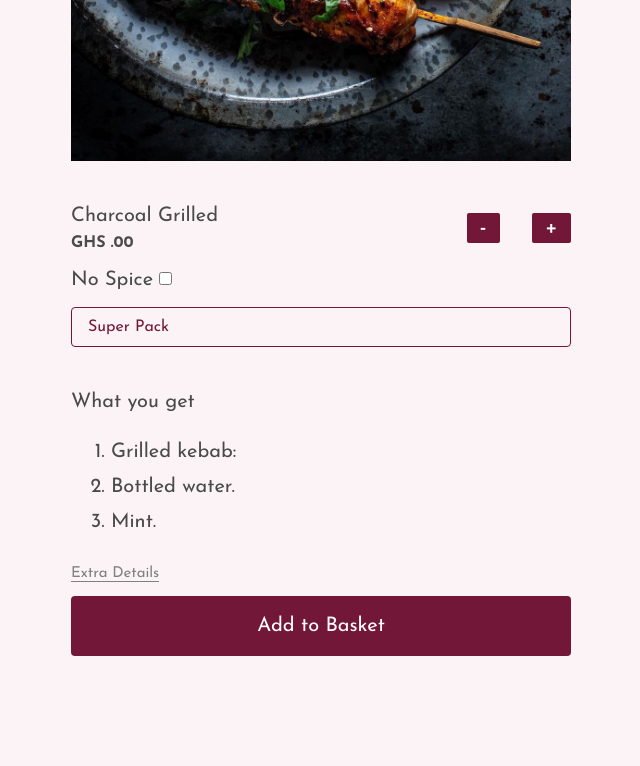
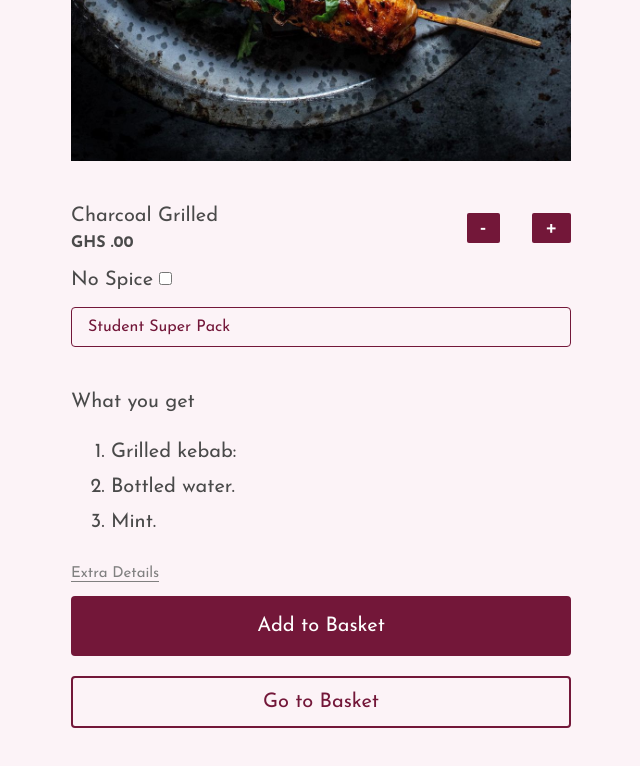
Before and after one commit to mchase007/redcoalv3., a Vue app: page /meal/sausage in a window 1280 px wide. Both pictures are taken after a click on the element "Add to Basket". Shown: the part 688-1454 px from the top of the page, without its empty margins (319-959 px from the left). Built offline with nearby package versions, Linux system fonts and the light colour scheme.

Commit message:
notifications

```diff
--- a/src/assets/scss/_product.scss
+++ b/src/assets/scss/_product.scss
@@ -62,6 +62,27 @@
   margin-top: 10px;
   // position: absolute;
   // bottom: 0;
+}
+
+.next2 {
+  background-color: $coalWhite;
+  font-size: 1.25rem;
+  cursor: pointer;
+  padding-bottom: calc(0.5em - 1px);
+  padding-top: calc(0.5em - 1px);
+  white-space: nowrap;
+  border: 2px solid $coalRed;
+  border-radius: 4px;
+  max-width: 500px;
+  margin: 0 auto;
+  margin-top: 20px;
+  // position: absolute;
+  // bottom: 0;
+
+  a {
+    text-decoration: none;
+    color: #731739;
+  }
 }
 
 .clicker {
--- a/src/assets/scss/_purchase.scss
+++ b/src/assets/scss/_purchase.scss
@@ -148,3 +148,7 @@
     margin-right: 10px;
   }
 }
+
+.notification {
+  margin: 20px 0 20px 0;
+}
--- a/src/assets/scss/_variables.scss
+++ b/src/assets/scss/_variables.scss
@@ -1,4 +1,4 @@
 // custom colors
-$coalRed: #731739;
-$coalWhite: #fcf3f7;
-$coalInk: rgb(43, 8, 21);
+$coalRed: hsl(338, 67%, 27%);
+$coalWhite: hsl(333, 60%, 97%);
+$coalInk: hsl(338, 69%, 10%);
--- a/src/components/CompletePurchase.vue
+++ b/src/components/CompletePurchase.vue
@@ -22,6 +22,18 @@
         <span>Shopping Cart</span>
         <span class="">Delivery Address</span>
         <span class="">Secure Payment</span>
+      </div>
+    </div>
+
+    <div v-if="orderSuccess">
+      <div class="notification is-success">
+        Order Placed
+      </div>
+    </div>
+
+    <div v-if="formIncomplete">
+      <div class="notification is-warning">
+        Kindly fill form correctly
       </div>
     </div>
 
@@ -136,8 +148,20 @@
       </div>
     </div>
 
+    <div v-if="formIncomplete">
+      <div class="notification is-warning">
+        Kindly fill form correctly
+      </div>
+    </div>
+
+    <div v-if="orderSuccess">
+      <div class="notification is-success">
+        Order Placed
+      </div>
+    </div>
+
       <div class="btns">
-      <div class="theButton4 payBtn" @click="runPaystack">Pay Order</div>
+      <div class="theButton4 payBtn" @click="runPaystack">Pay Now</div>
       </div>
 
     </div>
@@ -162,7 +186,9 @@ export default {
         userGPS: '',
         userLocale: '',
         plusInfor: '',
-      }
+      },
+      formIncomplete: false,
+      orderSuccess: false,
     };
   },
   validations() {
@@ -188,7 +214,7 @@ export default {
       return this.$store.state.key
     },
     email() {
-      let email = this.form.userContact + '@redcoal.com'
+      let email = this.form.userContact + '@kebabstands.com'
       return email
     },
     cartItemLength() {
@@ -247,6 +273,7 @@ export default {
 
             axios(config)
             .then(function(response) {
+              setTimeout(() => this.orderSuccess = true, 1000)
               self.test3()
               console.log("God Is Good");
             })
@@ -265,6 +292,9 @@ export default {
           });
 
         handler.openIframe();
+      } else if (this.v$.$error) {
+          this.formIncomplete = true
+          setTimeout(() => this.formIncomplete = false, 3000)
       }
     },
     test3() {
--- a/src/components/Hero.vue
+++ b/src/components/Hero.vue
@@ -12,13 +12,11 @@
           </div>
 
           <div class="column item is-half">
-            <p class="is-size-4-mobile is-size-5-tablet has-text-weight-semibold is-capitalized">
-              You deserve better meat moments.
+            <p class="is-size-4-mobile is-size-3-tablet has-text-weight-semibold is-capitalized title">
+              Say goodbye to boring hangouts
             </p>
-            <br>
-            <p class="is-size-5">Enjoy kebab without the hassle.</p>
-            <p class="is-size-5">Get free water, mint and delivery.</p>
-            <br>
+            <p class="is-size-5 subtitle">Spice every moment with kebab from the comfort of your couch, with the wallet of your choice.</p>
+            <p class="is-size-5">+ FREE water, mint and delivery.</p>
             <br>
             <p class="flex flex-fd-c is-size-6">
               <span class="is-size-6">Working Hours:</span>
--- a/src/components/ProductItem.vue
+++ b/src/components/ProductItem.vue
@@ -35,7 +35,7 @@
 
       <div @click="superPack" class="theButtonz">
         <span class="is-size-6">
-          Super Pack
+          Student Super Pack
         </span>
         <div>
           <span><i v-if="!extras" class="gg-add-r"></i></span>
@@ -109,8 +109,15 @@
       <span v-if="extras" @click="viewPack" class="clicker">Less Details</span>
 
     </div>
-      <div class="is-primary next" @click="updateCart(userMeal)">{{isActive ? 'Meal added to basket' : 'Add to Basket' }}</div>
+      <div class="next" @click="updateCart(userMeal)">{{isActive ? 'Meal added to basket' : 'Add to Basket' }}</div>
+
+      <div v-if="cartItemNum > 0" class="next2">
+        <router-link to="/cart">
+          <span class="">Go to Basket</span>
+        </router-link>
+      </div>
     </div>
+
 </template>
 
 <script>
@@ -136,6 +143,9 @@ export default {
     isActive() {
       return this.$store.state.isActive
     },
+    cartItemNum() {
+      return this.$store.getters.cartLength
+    }
   },
   mounted() {
   },
@@ -172,7 +182,7 @@ export default {
       this.$store.commit('decreasePrice2');
     },
     viewPack() {
-      console.log('View Pack')
+      // console.log('View Pack')
       this.pack = !this.pack
     },
     superPack() {
--- a/src/store/index.js
+++ b/src/store/index.js
@@ -16,8 +16,8 @@ export default createStore({
     meal: {},
     mobile: '',
     total: null,
-    key: 'pk_live_e786ac56bef30fbb72f76237347338c4176377a3',
-    // key: 'pk_test_85d130e5dd2f8b77015b76f744537db49f76d87d',
+    // key: 'pk_live_e786ac56bef30fbb72f76237347338c4176377a3',
+    key: 'pk_test_85d130e5dd2f8b77015b76f744537db49f76d87d',
   },
   getters: {
     userDetails(state) {
@@ -54,7 +54,7 @@ export default createStore({
           addOnPrice2: payload.addOnPrice2,
         }
         state.cart.push(y);
-        console.log(y);
+        // console.log(y);
       }
       updateLocalStorage(state.cart);
       setTimeout(() => {
```
Also changed, not shown: src/components/Header.vue (line endings or trailing spaces).
